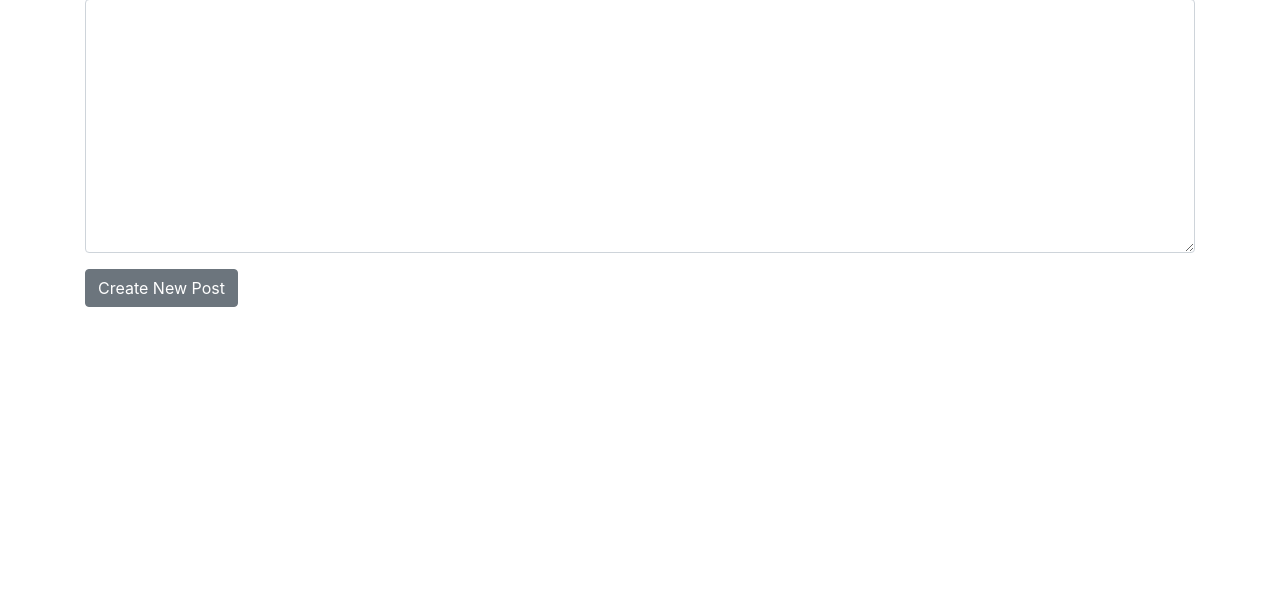
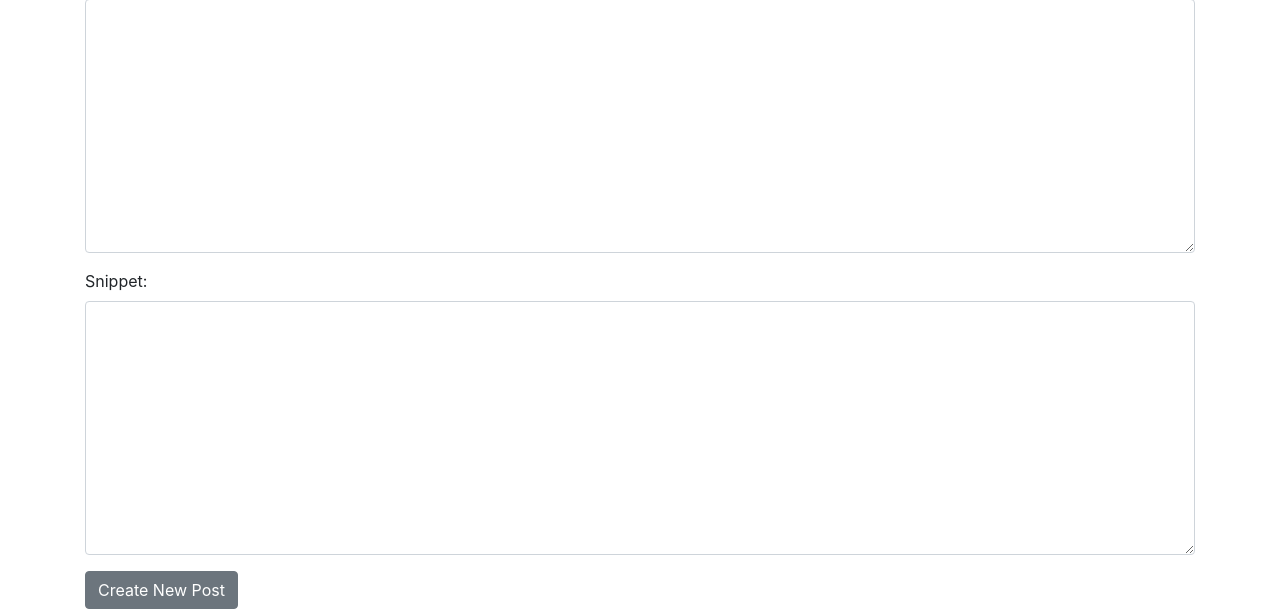
Before and after one commit to matt70iu/Project-4-fullstack-v2, a Django app: page /new_post/ in a window 1280 px wide. Shown: the part 467-1076 px from the top of the page. Before the commit the page ends 774 px from the top, so only its background shows below. Run offline with Django 3.2, Linux system fonts and the light colour scheme; the visitor is signed in with stand-in values (Sample User, id 1); some libraries are stand-ins or nearby versions.

Commit message:
add logic for snippet field to models, added to new and edit template, migrate and test

```diff
--- a/mainblog/forms.py
+++ b/mainblog/forms.py
@@ -13,7 +13,8 @@ for item in choices:
 class PostForm(forms.ModelForm):
     class Meta:
         model = Post
-        fields = ('title', 'title_tag', 'author', 'category', 'body')
+        fields = ('title', 'title_tag', 'author',
+                  'category', 'body', 'snippet')
 
         widgets = {
             'title': forms.TextInput(attrs={'class': 'form-control'}),
@@ -23,16 +24,18 @@ class PostForm(forms.ModelForm):
                                              'type': 'hidden'}),
             'category': forms.Select(choices=choice_list, attrs={'class': 'form-control'}),
             'body': forms.Textarea(attrs={'class': 'form-control'}),
+            'snippet': forms.Textarea(attrs={'class': 'form-control'}),
         }
 
 
 class EditForm(forms.ModelForm):
     class Meta:
         model = Post
-        fields = ('title', 'title_tag', 'body')
+        fields = ('title', 'title_tag', 'body','snippet')
 
         widgets = {
             'title': forms.TextInput(attrs={'class': 'form-control'}),
             'title_tag': forms.TextInput(attrs={'class': 'form-control'}),
             'body': forms.Textarea(attrs={'class': 'form-control'}),
+            'snippet': forms.Textarea(attrs={'class': 'form-control'}),
         }
--- a/mainblog/models.py
+++ b/mainblog/models.py
@@ -23,6 +23,8 @@ class Post(models.Model):
     post_date = models.DateField(auto_now_add=True)
     post_time = models.TimeField(auto_now_add=True)
     category = models.CharField(max_length=255, default='coding')
+    snippet = models.CharField(
+        max_length=255)
     likes = models.ManyToManyField(User, related_name='blog_posts')
 
     def total_likes(self):
--- a/mainblog/templates/home.html
+++ b/mainblog/templates/home.html
@@ -20,8 +20,7 @@
         {% endif %}
 
         <br />
-        {{ post.body|slice:"100" }}</li>
-
+        {{ post.snippet }}</li>
     {% endfor %}
 </ul>
 
```
Also changed, not shown: mainblog/migrations/0012_post_snippet.py (added).
